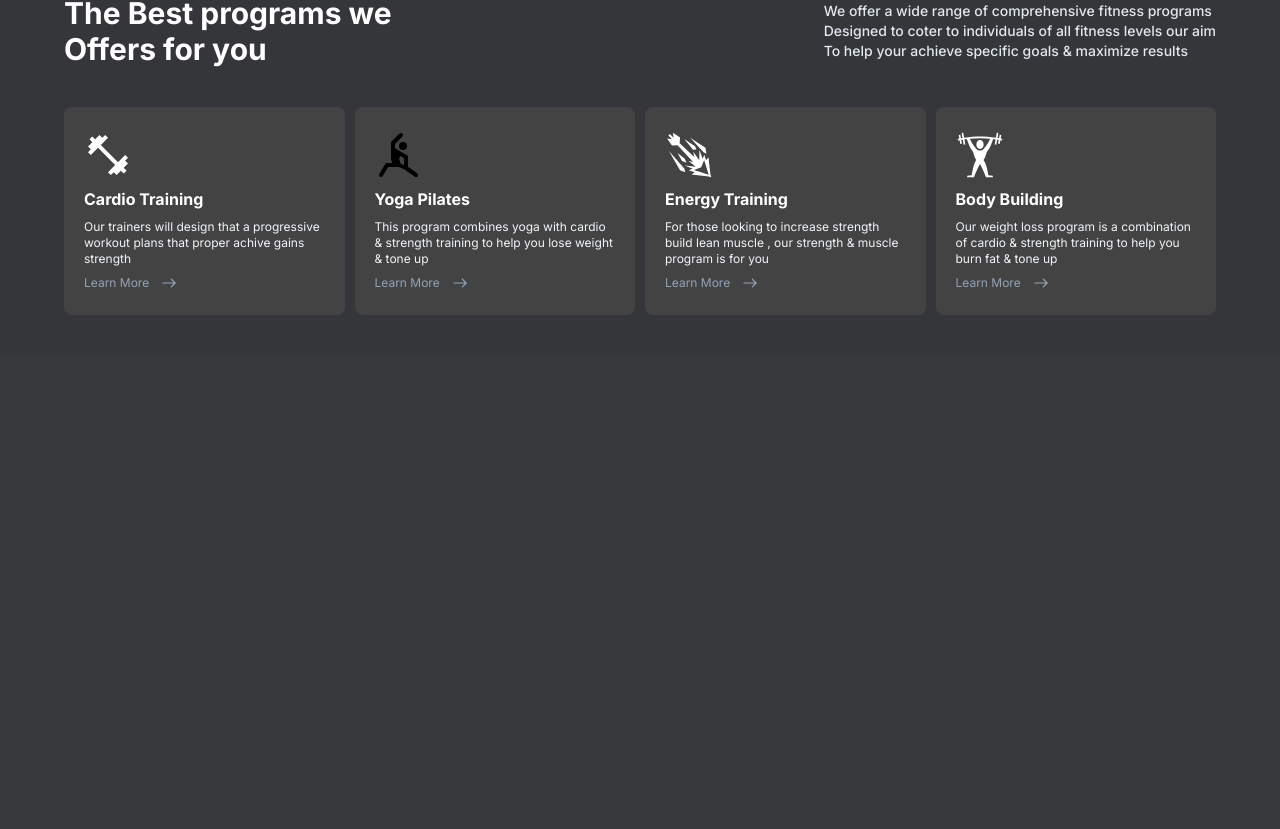
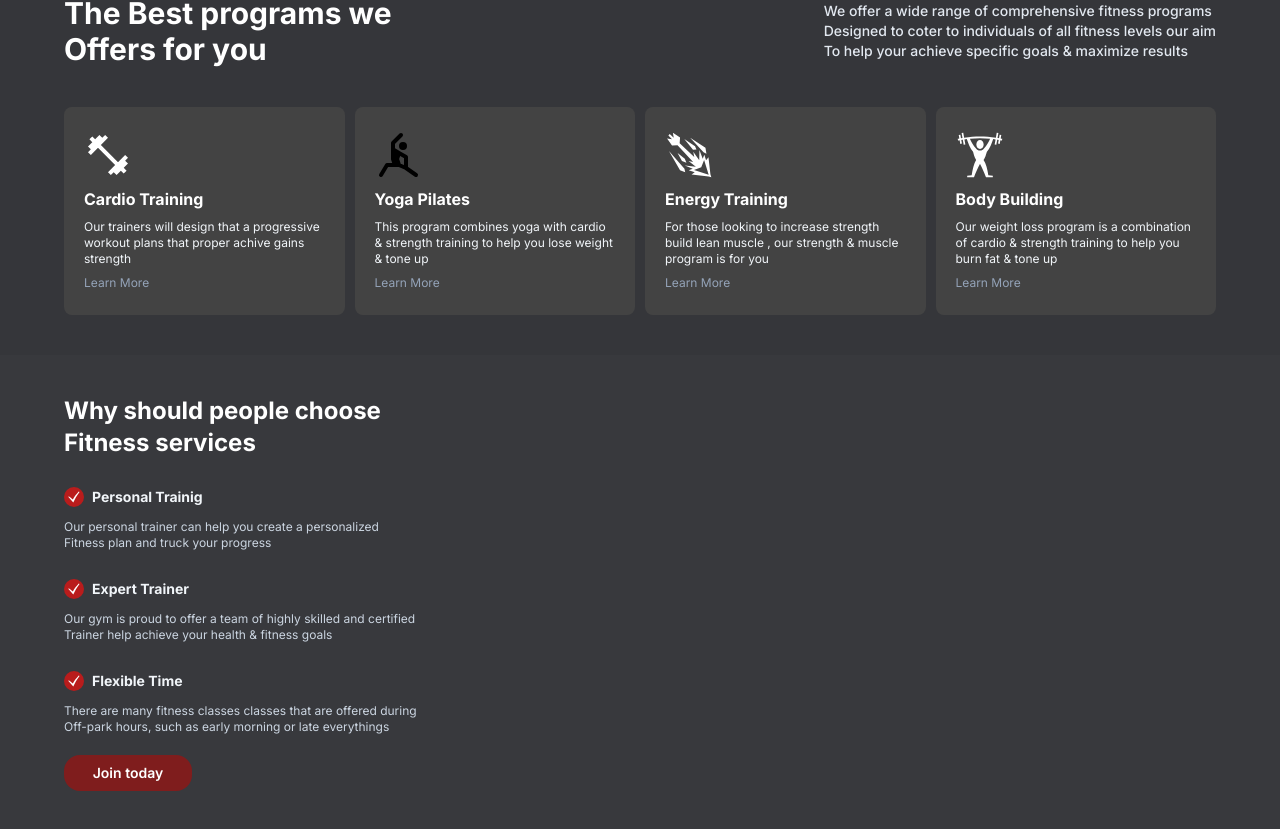
Before and after one commit to tchasinga/gym-rooms, a Next.js app: page / in a window 1280 px wide. Shown: the part 1721-2550 px from the top of the page. Built offline with nearby package versions, Linux system fonts and the light colour scheme.

Commit message:
new commit

```diff
--- a/src/app/components/BestOffer.jsx
+++ b/src/app/components/BestOffer.jsx
@@ -34,7 +34,7 @@ export default function BestOffer() {
                   </div>
                 <div className="flex items-center gap-2">
                   <h1 className='text-slate-400 text-xs font-normal'>{item.learn}</h1>
-                  <p className='text-2xl text-slate-400'>{item.arrow}</p>
+                  <p className='text-2xl text-slate-400 animate__fadeInLeft animate__animated'>{item.arrow}</p>
                 </div>
               </div>
             )
--- a/src/app/components/Healthstate.jsx
+++ b/src/app/components/Healthstate.jsx
@@ -1,9 +1,64 @@
 import React from 'react'
+import { GiCheckMark } from "react-icons/gi";
 
 export default function Healthstate() {
   return (
-    <div className='max-w-6xl mx-auto'>
+    <div className='max-w-6xl mx-auto pt-10'>
 
+       <div className='flex-col flex'>
+           <div className="text-2xl font-bold text-white">
+            <h1>Why should people choose <br /> Fitness services</h1>
+           </div>
+
+            <div className="flex flex-col mt-7">
+            <div className="flex items-center gap-2 mb-3">
+                <div className="bg-red-700 p-1 rounded-xl">
+                <GiCheckMark className='text-xs text-white'/>
+                </div>
+                <h3 className='text-slate-100 text-sm font-bold'>Personal Trainig</h3>
+                </div>
+
+                <div className="text-slate-300 text-xs">
+                    <p>Our personal trainer can help you create a personalized</p>
+                    <p>Fitness plan and truck your progress</p>
+                </div>
+            </div>
+
+
+            <div className="flex flex-col mt-7">
+            <div className="flex items-center gap-2 mb-3">
+                <div className="bg-red-700 p-1 rounded-xl">
+                <GiCheckMark className='text-xs text-white'/>
+                </div>
+                <h3 className='text-slate-100 text-sm font-bold'>Expert Trainer</h3>
+                </div>
+
+                <div className="text-slate-300 text-xs">
+                    <p>Our gym is proud to offer a team of highly skilled and certified</p>
+                    <p>Trainer help achieve your health & fitness goals</p>
+                </div>
+            </div>
+
+            <div className="flex flex-col mt-7">
+            <div className="flex items-center gap-2 mb-3">
+                <div className="bg-red-700 p-1 rounded-xl">
+                <GiCheckMark className='text-xs text-white'/>
+                </div>
+                <h3 className='text-slate-100 text-sm font-bold'>Flexible Time</h3>
+                </div>
+
+                <div className="text-slate-300 text-xs">
+                    <p>There are many fitness classes classes that are offered during</p>
+                    <p>Off-park hours, such as early morning or late everythings</p>
+                </div>
+            </div>
+
+            <div className="p-2 bg-red-900 text-white font-semibold text-sm w-32 text-center mt-5 rounded-2xl">
+                Join today
+            </div>
+       </div>
+
+       {/* this will be a new programming side of code...*/}
     </div>
   )
 }
--- a/src/app/globals.css
+++ b/src/app/globals.css
@@ -51,6 +51,14 @@ nav {
   animation-delay: 7s;
   --animate-duration: 2.5s;
   animation-duration: 2.5s;
+}
+
+.animate__fadeInLeft{
+  animation-iteration-count: infinite;
+  animation-delay: 7s;
+  --animate-duration: 2.5s;
+  animation-duration: 2.5s;
+
 }
 
 section {
```
